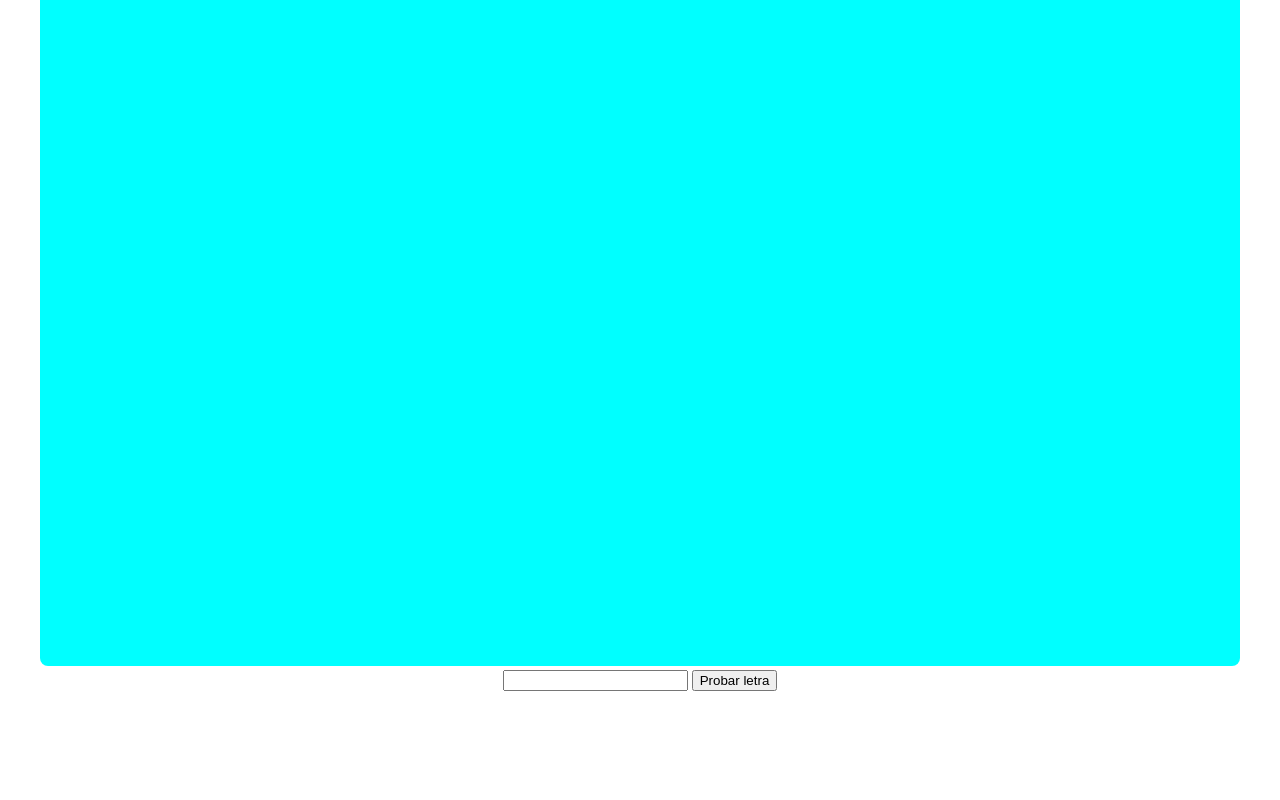
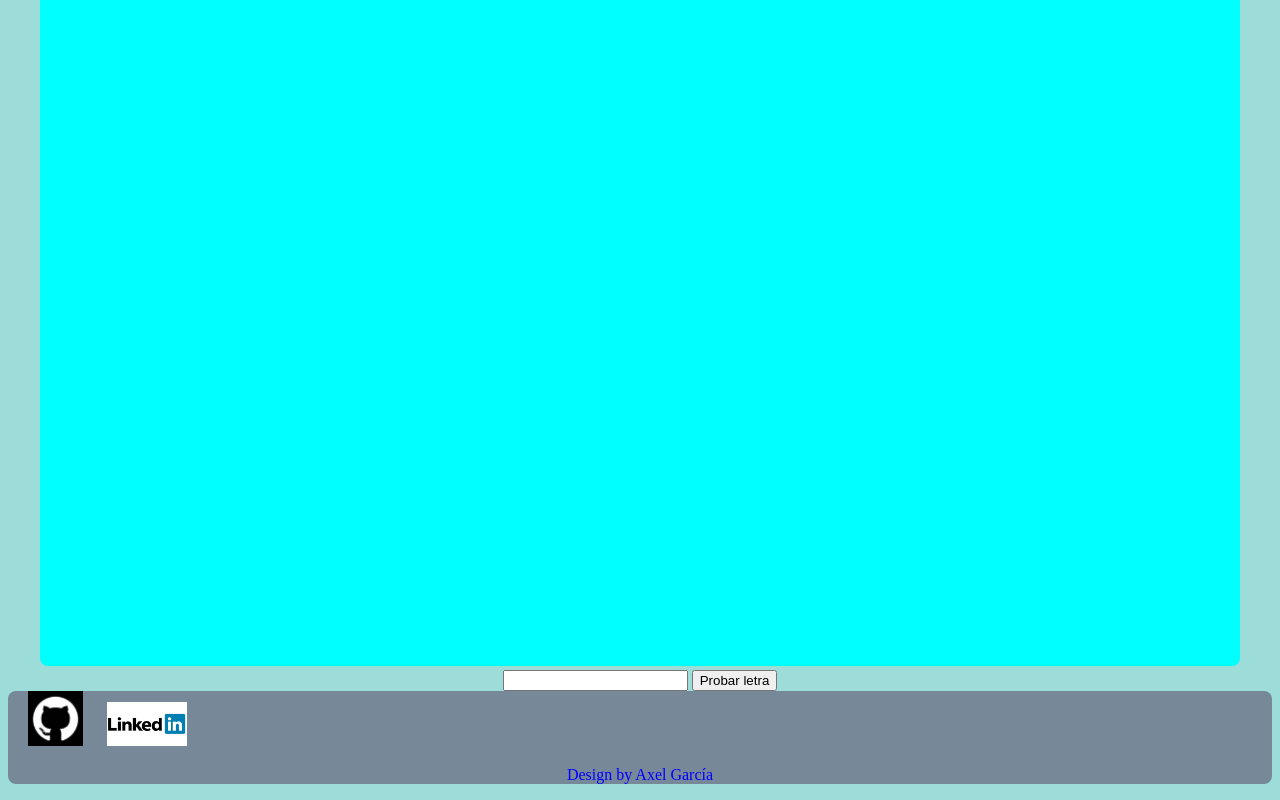
Before and after one commit to axlg98/Challenge-JuegoAhorcado, a plain HTML site: page index.html in a window 1280 px wide. Shown: the part 513-1313 px from the top of the page. Before the commit the page ends 1212 px from the top, so only its background shows below. Drawn offline with Linux system fonts and the light colour scheme.

Commit message:
Agregado el footer

```diff
--- a/css/style.css
+++ b/css/style.css
@@ -47,3 +47,32 @@
 #colorPalabra{
   color: red;
 }
+
+.footer{
+  background-color: lightslategray;
+  border-radius: 0.5em;
+  border: 1px;
+
+}
+
+.github{
+  padding: 20px;
+  margin-bottom:10px;
+  display: inline;
+  left: 50%;
+}
+
+ .linkedin{
+  position: relative;
+  display: inline;
+}
+
+.cuerpo{
+  background-color: rgba(32, 178, 171, 0.445);
+}
+
+.palabra{
+  color: blue;
+  display: inline;
+  text-align: center;
+}
--- a/index.html
+++ b/index.html
@@ -31,4 +31,15 @@
        <script type="text/javascript" src="js/ahorcado.js"></script>
        <script type="text/javascript" src="js/palabras.js"></script>
      </body>
+     <footer class="footer">
+         <div class="github">
+      <a href="https://github.com/axlg98"><img src="img/github.jpg" width="55" class="img"></a>
+         </div>
+         <div class="linkedin">
+      <a href="https://www.linkedin.com/in/axel-garcía-44465421a/"> <img src="img/linkedin.png" width="80"> </a>
+         </div>
+         <div class="palabra">
+           <p> Design by Axel García</p>
+         </div>
+    </footer>
 </html>
--- a/js/ahorcado.js
+++ b/js/ahorcado.js
@@ -36,7 +36,7 @@ function dibujarAhorcado(contarFallos){
 function verificarGanador(){
     if(vectorVacío.join("") == palabraSecreta){
         document.getElementById("finDelJuego").style.visibility="visible";
-        document.getElementById("finDelJuego").innerHTML = "Felicidades, usted ha ganado.!"
+        document.getElementById("finDelJuego").innerHTML = "Felicidades, usted ha ganado!."
       }
 }
 
```
Also changed, not shown: img/github.jpg (added), img/linkedin.png (added).
